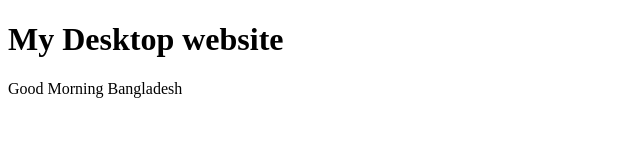
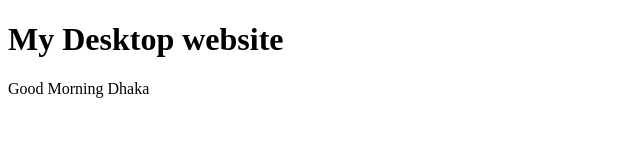
Before and after one commit to Toukir05/my-2nd-website, a plain HTML site: page index.html in a window 1280 px wide. Shown: the full height of the page, 0-640 px from the left. Drawn offline with Linux system fonts and the light colour scheme.

Commit message:
Update index.html

```diff
--- a/index.html
+++ b/index.html
@@ -8,7 +8,7 @@
 <body>
     <h1>My Desktop website</h1>
     <div>
-        <p>Good Morning Bangladesh</p>
+        <p>Good Morning Dhaka</p>
     </div>
 </body>
 </html>
```
